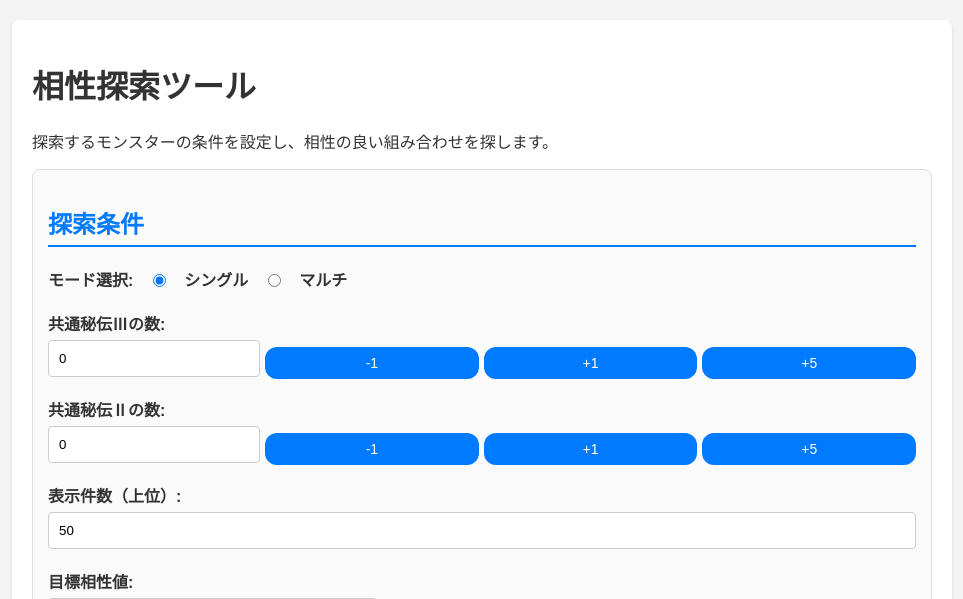
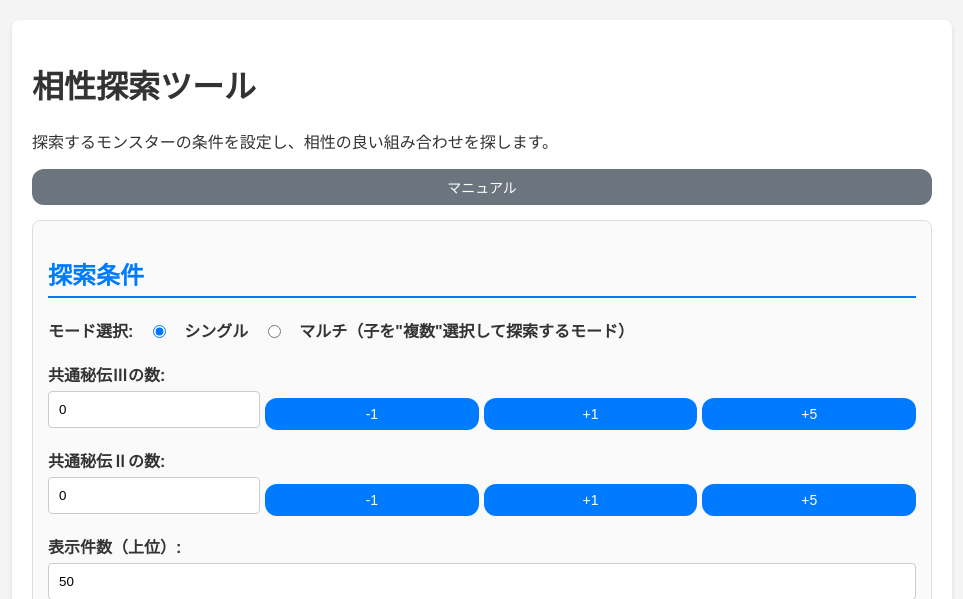
Before and after one commit to cadmium2525/monster-farm-simulator, a Flask app: template templates/index.html in a window 1280 px wide. Shown: the top 599 px of the page, without its empty margins (158-1121 px from the left). Run offline with Flask 3, Linux system fonts and the light colour scheme; the template is opened without the code that fills it, so the values that code supplies are empty; parts of the project's set-up code (start-up, migrations or seed data) failed here and were passed over.

Commit message:
add manual

```diff
--- a/app.py
+++ b/app.py
@@ -168,7 +168,8 @@ def explore_combinations():
         else:
             return jsonify([])
 
-    # 親・祖父母は固定されているが、子が探索対象の場合の処理
+# 親・祖父母は固定されているが、子が探索対象の場合の処理
+    # (詳細情報を生成するロジック)
     fixed_parent_slots = [fixed_slots['parent1'], fixed_slots['parent2'], fixed_slots['grandpa1'], fixed_slots['grandma1'], fixed_slots['grandpa2'], fixed_slots['grandma2']]
     if fixed_slots['child'] is None and all(fixed_parent_slots) and len(exploring_slot_keys) == 1:
         print("--- 子のみが探索対象のため、詳細情報を生成します ---")
@@ -185,7 +186,8 @@ def explore_combinations():
         if c_val is None:
             return jsonify([])
 
-        for child_bloodline in explorable_bloodlines:
+        # 💡 修正箇所: explorable_bloodlinesではなく、all_bloodlinesをループ
+        for child_bloodline in all_bloodlines:
             if is_exploration_cancelled.is_set():
                 return jsonify({"error": "探索が中止されました"}), 500
 
@@ -430,16 +432,56 @@ def explore_combinations():
                     if total_affinity >= target_min:
                          summary_results[summary_key]['matched_children'].add(child_bloodline)
 
+# サマリー結果に最高相性値も格納
+        for summary_key, value in summary_results.items():
+            # max_affinityを計算する前にmatched_childrenをクリアする
+            # ※matchesの再計算のために必要
+            value['matched_children'] = set()
+
+            max_affinity_in_combo = -1
+
+            p1 = value['combination'].get('parent1')
+            p2 = value['combination'].get('parent2')
+            gp1 = value['combination'].get('grandpa1')
+            gm1 = value['combination'].get('grandma1')
+            gp2 = value['combination'].get('grandpa2')
+            gm2 = value['combination'].get('grandma2')
+            c_val = get_c_value(p1, p2)
+
+            # 💡 修正箇所: ここでmatched_childrenではなく、すべての血統をループします
+            for child_bloodline in all_bloodlines:
+                a_val = part_affinity_lookup.get((p1, gp1, gm1, child_bloodline), None)
+                b_val = part_affinity_lookup.get((p2, gp2, gm2, child_bloodline), None)
+
+                if a_val is not None and b_val is not None and c_val is not None:
+                    total_affinity = a_val + b_val + c_val + fixed_bonus
+
+                    # 目標達成数(matches)を再計算
+                    if total_affinity >= target_min:
+                        value['matched_children'].add(child_bloodline)
+
+                    # 最大相性値(max_affinity)を計算
+                    if total_affinity > max_affinity_in_combo:
+                        max_affinity_in_combo = total_affinity
+
+            # 新しいmatches数を更新
+            value['matches'] = len(value['matched_children'])
+
+            # この行は正しいので変更なし
+            value['max_affinity'] = max_affinity_in_combo
+
         final_summary_list = []
         for key, value in summary_results.items():
             final_summary_list.append({
                 'parent_bloodline': " / ".join(value['combination'].values()),
                 'matches': len(value['matched_children']),
+                'max_affinity': value.get('max_affinity', -1),
                 'combination': value['combination']
             })
 
         print(f"\n--- 探索完了（サマリー生成）---")
-        final_summary_list.sort(key=lambda x: x['matches'], reverse=True)
+        # 修正：ソートキーに親の血統名を追加し、一意のソート順を保証
+        final_summary_list.sort(key=lambda x: (x['matches'], x['max_affinity'], x['parent_bloodline']), reverse=True)
         return jsonify(final_summary_list[:limit])
 
 @app.route('/explore_multi', methods=['POST'])
--- /dev/null
+++ b/static/manual.html
@@ -0,0 +1,54 @@
+<!DOCTYPE html>
+<html lang="ja">
+<head>
+    <meta charset="UTF-8">
+    <title>マニュアル</title>
+    <style>
+        body { font-family: Arial, sans-serif; line-height: 1.6; padding: 20px; color: #333; }
+        h1 { border-bottom: 2px solid #007bff; padding-bottom: 5px; }
+        h2 { color: #007bff; }
+        ul { list-style-type: disc; margin-left: 20px; }
+        .close-button-container { text-align: center; margin-top: 30px; }
+        .close-button { padding: 10px 20px; background-color: #dc3545; color: white; border: none; border-radius: 4px; cursor: pointer; }
+        .close-button:hover { background-color: #c82333; }
+    </style>
+</head>
+<body>
+
+    <h1>相性探索ツール マニュアル</h1>
+    <p>このツールは、指定したモンスターの条件から、最も相性の良いモンスターの組み合わせを探索します。</p>
+
+    <hr>
+
+    <h2>1. モード選択</h2>
+    <ul>
+        <li><strong>シングルモード</strong>: 特定の1体の「子モンスター」に対して、相性を最大化する親・祖父母の組み合わせを探します。</li>
+        <li><strong>マルチモード</strong>: 複数選択した「子モンスター」のすべてに対して、相性を<strong>最低限保証</strong>できる最高の組み合わせを探します。</li>
+    </ul>
+
+    <h2>2. 探索条件の設定</h2>
+    <ul>
+        <li><strong>共通秘伝の数</strong>: 最終相性値に加算されるボーナスを設定します。</li>
+        <li><strong>目標相性値</strong>: 探索結果の絞り込み基準となる相性値を設定します。シンボルか数値で指定できます。</li>
+        <li><strong>探索から除外するモンスター</strong>: 探索対象から除外したいモンスターを選択します。</li>
+        <li><strong>固定するモンスター</strong>: 特定のモンスターを固定し、空欄の枠のみを探索対象とします。</li>
+    </ul>
+
+    <h2>3. 探索結果</h2>
+    <ul>
+        <li><strong>子が固定されている場合</strong>: 最も相性値の高い組み合わせが1つ表示されます。</li>
+        <li><strong>子が固定されていない場合</strong>: 目標相性値を達成できる組み合わせが、達成した「子の数」順にリスト表示されます。リスト内の項目をクリックすると、詳細な相性値を確認できます。</li>
+    </ul>
+
+    <h2>4. 探索の中断</h2>
+    <p>探索に時間がかかっている場合は、「探索中止」ボタンでいつでも中断できます。</p>
+
+    <h2>5. ランダムサンプリングについて</h2>
+    <p>親・祖父母の入力欄が４つ以上空欄の場合、高速モードが適用される為精度が少し下がります。ご了承ください。</p>
+
+    <div class="close-button-container">
+        <button class="close-button" onclick="window.parent.closeManual()">閉じる</button>
+    </div>
+
+</body>
+</html>
--- a/templates/index.html
+++ b/templates/index.html
@@ -257,12 +257,69 @@
     background-color: #c82333; /* ホバー時の暗い赤色 */
 }
 
+#confirm-button {
+    padding: 12px 60px; /* 上下左右の余白を調整してボタンを大きくします */
+}
+
+.manual-button-container {
+    text-align: right;
+    margin-bottom: 15px;
+}
+
+#manual-button {
+    padding: 8px 16px;
+    background-color: #6c757d;
+    color: white;
+    border: none;
+    border-radius: 12px;
+    cursor: pointer;
+    font-size: 14px;
+}
+
+#manual-button:hover {
+    background-color: #5a6268;
+}
+
+.manual-modal {
+    display: none;
+    position: fixed;
+    z-index: 100;
+    left: 0;
+    top: 0;
+    width: 100%;
+    height: 100%;
+    background-color: rgba(0,0,0,0.6);
+    justify-content: center;
+    align-items: center;
+}
+
+.manual-iframe-container {
+    background-color: #fff;
+    padding: 10px;
+    border-radius: 8px;
+    max-width: 800px;
+    width: 90%;
+    height: 90%;
+    position: relative;
+    box-shadow: 0 5px 15px rgba(0,0,0,0.3);
+}
+
+.manual-iframe {
+    width: 100%;
+    height: calc(100% - 40px);
+    border: none;
+}
+
     </style>
 </head>
 <body>
     <div class="container">
         <h1>相性探索ツール</h1>
         <p>探索するモンスターの条件を設定し、相性の良い組み合わせを探します。</p>
+
+        <div class="manual-button-container">
+            <button id="manual-button">マニュアル</button>
+        </div>
 
         <div class="input-section">
             <h2>探索条件</h2>
@@ -271,7 +328,7 @@
                 <input type="radio" id="mode-single" name="exploration-mode" value="single" checked>
                 <label for="mode-single">シングル</label>
                 <input type="radio" id="mode-multi" name="exploration-mode" value="multi">
-                <label for="mode-multi">マルチ</label>
+                <label for="mode-multi">マルチ（子を"複数"選択して探索するモード）</label>
             </div>
             <form id="exploration-form">
                 <div class="input-group">
@@ -452,12 +509,19 @@
                     {% endfor %}
                 </div>
                 <div class="monster-selector-container" style="margin-top: 10px;">
-                    <button type="button" onclick="confirmMultiSelection()" class="select-button">決定</button>
+                    <button type="button" onclick="confirmMultiSelection()" class="select-button" id="confirm-button">決定</button>
                     <button type="button" onclick="clearSelectedMonsters()" class="select-button" id="clear-selected-button">選択を解除</button>
                 </div>
             </div>
             <div id="monster-grid" class="monster-grid">
             </div>
+        </div>
+    </div>
+
+    <div id="manual-modal" class="manual-modal">
+        <div class="manual-iframe-container">
+            <button class="close-button" onclick="closeManual()">&times;</button>
+            <iframe id="manual-iframe" class="manual-iframe" src="{{ url_for('static', filename='manual.html') }}"></iframe>
         </div>
     </div>
 
@@ -490,6 +554,9 @@
     const childMultiMode = document.getElementById('child-multi-mode');
     const singleSelectionButtons = document.getElementById('single-selection-buttons');
     const multiSelectionButtons = document.getElementById('multi-selection-buttons');
+
+    const manualButton = document.getElementById('manual-button');
+    const manualModal = document.getElementById('manual-modal');
 
     const staticImagesPath = "{{ url_for('static', filename='images/') }}";
     const excludedMonsters = new Set();
@@ -1001,6 +1068,21 @@ function displayMultiModeResult(results) {
 
         currentDetailRow = detailRow;
     }
+
+    manualButton.addEventListener('click', () => {
+        manualModal.style.display = 'flex';
+    });
+
+    function closeManual() {
+        manualModal.style.display = 'none';
+    }
+
+    window.onclick = function(event) {
+        if (event.target == manualModal) {
+            manualModal.style.display = "none";
+        }
+    }
+
 </script>
 </body>
 </html>
```
